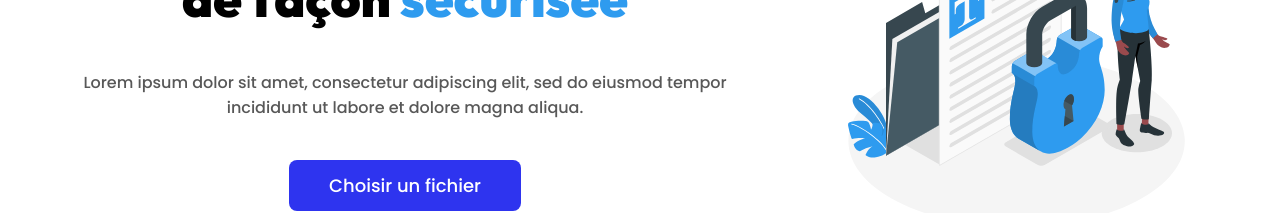
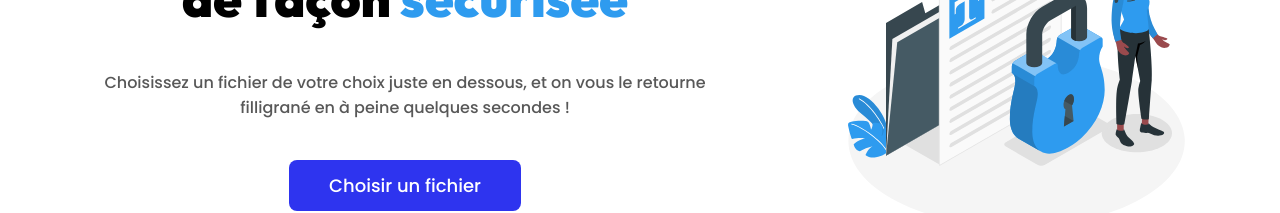
Before and after one commit to lilybarberou/watermark, a Next.js app: page / in a window 1280 px wide. Shown: the part 372-585 px from the top of the page. Built offline with nearby package versions, Linux system fonts and the light colour scheme.

Commit message:
fix - remove lorem ipsum subtitle

```diff
--- a/containers/Home/HomeHeader.tsx
+++ b/containers/Home/HomeHeader.tsx
@@ -10,7 +10,7 @@ export default function HomeHeader() {
                 <h1>
                     <span>Ajoutez</span> facilement un <span>filligrane</span> sur vos fichiers de façon <span>sécurisée</span>
                 </h1>
-                <p>Lorem ipsum dolor sit amet, consectetur adipiscing elit, sed do eiusmod tempor incididunt ut labore et dolore magna aliqua.</p>
+                <p>Choisissez un fichier de votre choix juste en dessous, et on vous le retourne filligrané en à peine quelques secondes !</p>
                 <FileManagement />
             </S.Left>
             <svg width='580' height='580' viewBox='0 0 580 580' fill='none' xmlns='http://www.w3.org/2000/svg'>
```
